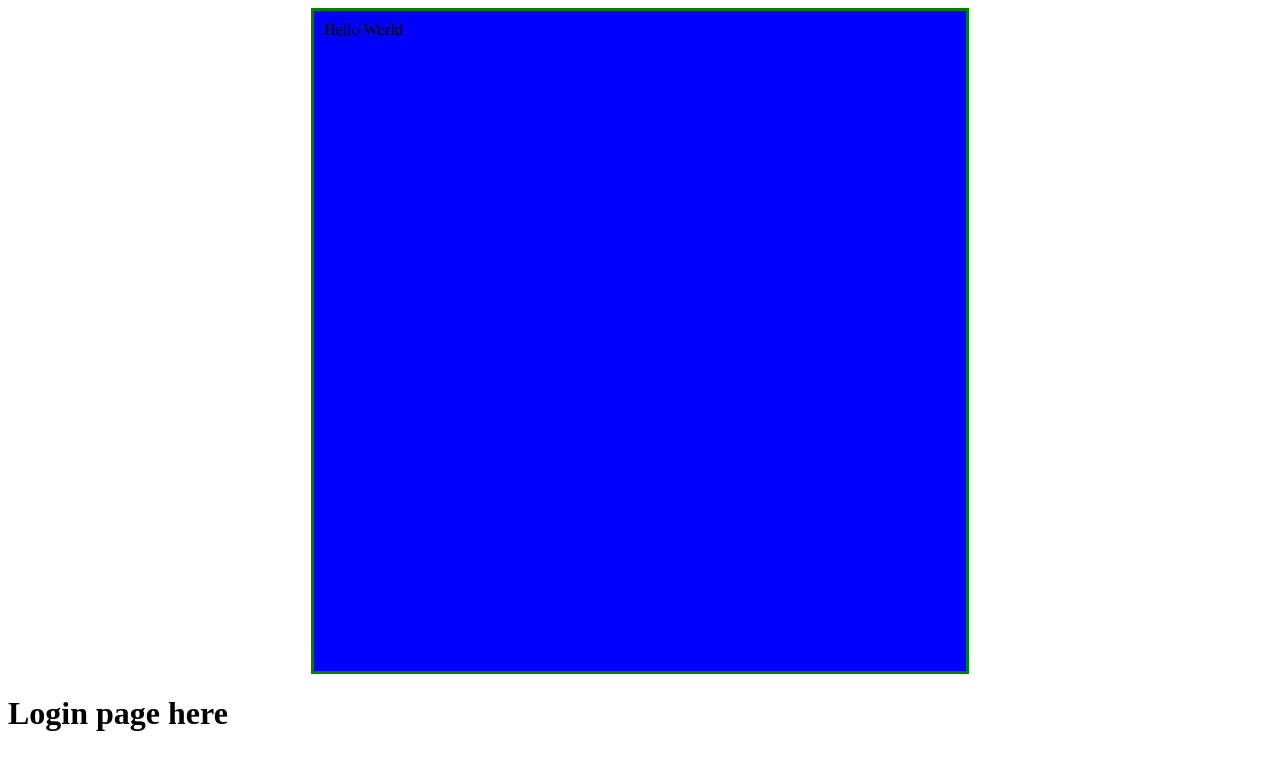
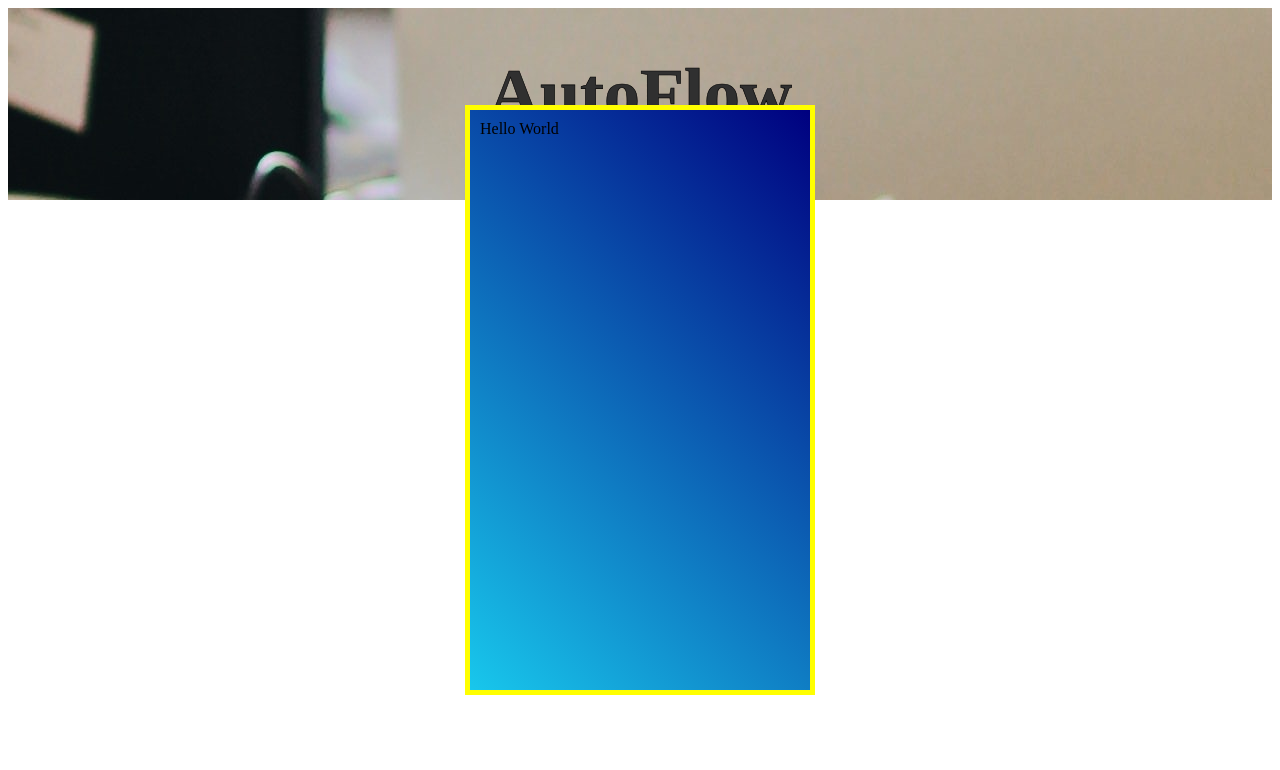
Before and after one commit to TSKsmiley/AutoFlow, a React (Create React App) app: page /login in a window 1280 px wide. Shown: the top 770 px of the page. Built offline with nearby package versions, Linux system fonts and the light colour scheme.

Commit message:
CreatedPanel&Navbar

```diff
--- a/src/Styles/Styled.js
+++ b/src/Styles/Styled.js
@@ -85,13 +85,48 @@ export const FlowRight = styled.div`
     cursor: pointer;
 `
 
+export const LoginPanelNavBar = styled.div`
+    width: 100%;
+    height: 12em;
+    padding-top: 0px;
+    margin-top: 0;
+`
+
 export const LoginPanelStyled = styled.div`
     width: 20em;
-    height: 40em;
+    height: 35em;
 
-    background-color: blue;
-    margin: auto;
-    width: 50%;
-    border: 3px solid green;
-    padding: 10px;
+    background: linear-gradient(45deg, hsl(190.5, 84.8%, 51%), hsla(240, 100%, 25%, 1));
+
+    &.center {
+        position: absolute;
+        left: 50%;
+        top: 50%;
+        transform: translate(-50%, -50%);
+        border: 5px solid #FFFF00;
+        padding: 10px;
+    }
 `
+
+export const LoginPageLogoText = styled.h1`
+    font-size: 72px;
+    margin-top: 0px;
+    color: #303030;
+    -webkit-text-stroke: .0085em black;
+    height: 90%;
+    width: 100%;
+    display:flex;
+    align-items: center;
+    justify-content: center;
+`
+export const LoginPageBody = styled.div`
+    width: 100%;
+    height: 100%;
+
+    background-image: url(../images/workflowGuy.jpg);
+    background-position: center;
+    background-repeat: no-repeat;
+    background-size: auto;
+    overflow: hidden;
+    background-position: center;
+`
--- a/src/components/loginPage/Login.js
+++ b/src/components/loginPage/Login.js
@@ -1,11 +1,18 @@
 import React from 'react'
 import LoginPanel from './LoginPanel'
+import { LoginPageLogoText, LoginPanelNavBar, LoginPageBody } from '../../Styles/Styled'
 
 export default function Login() {
   return (
     <>
-      <LoginPanel/>
-      <h1>Login page here</h1>
+
+      <LoginPageBody>
+        <LoginPanelNavBar>
+          <LoginPageLogoText>AutoFlow</LoginPageLogoText>
+        </LoginPanelNavBar>
+
+        <LoginPanel/>
+      </LoginPageBody>
     </>
   )
 }
--- a/src/components/loginPage/LoginPanel.js
+++ b/src/components/loginPage/LoginPanel.js
@@ -5,7 +5,7 @@ import { LoginPanelStyled } from '../../Styles/Styled'
 export default function LoginPanel() {
     return (
         <>
-            <LoginPanelStyled>
+            <LoginPanelStyled className='center'>
                 <div>
                     Hello World
                 </div>
```
Also changed, not shown: public/images/autoflow-login-background.jpg (added).
